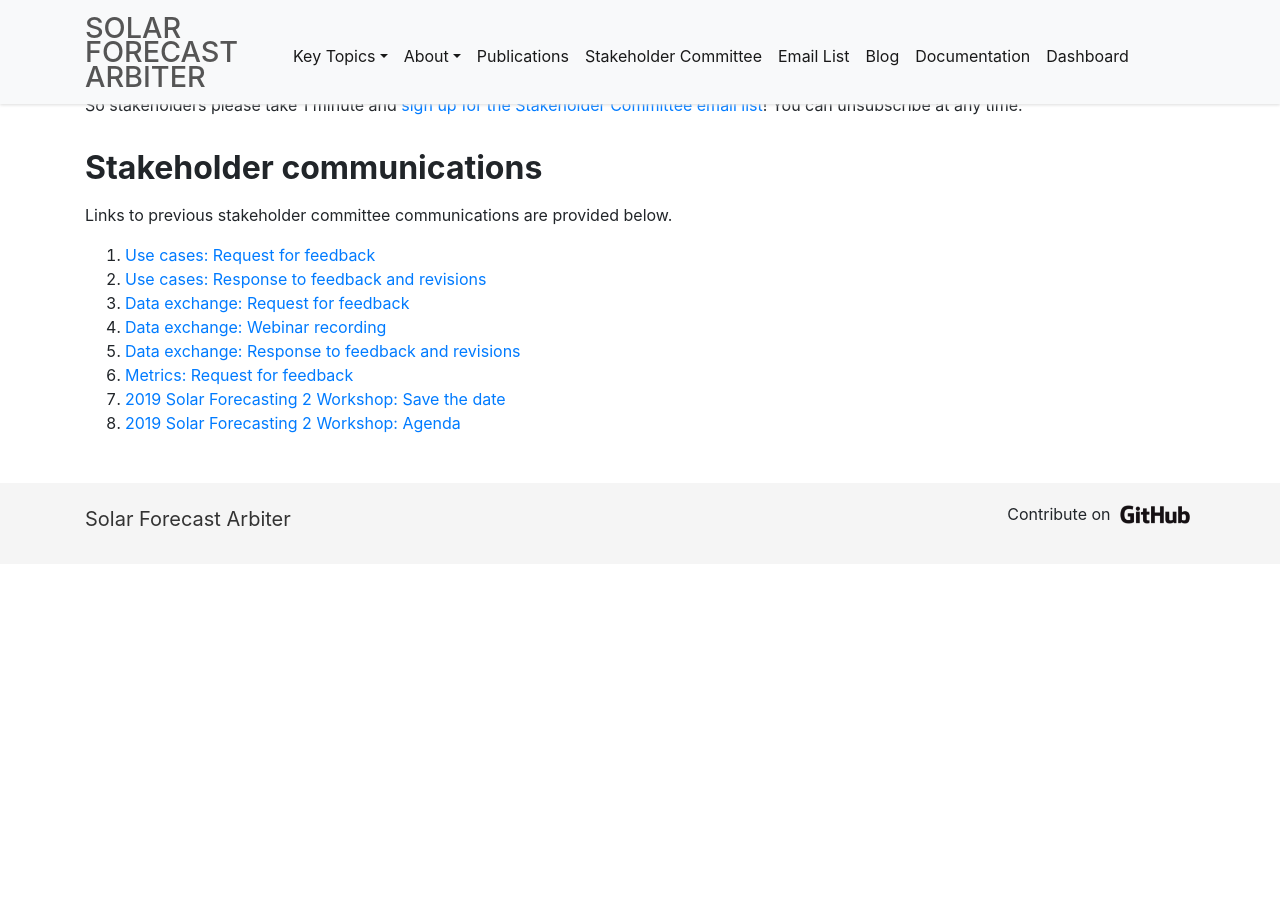
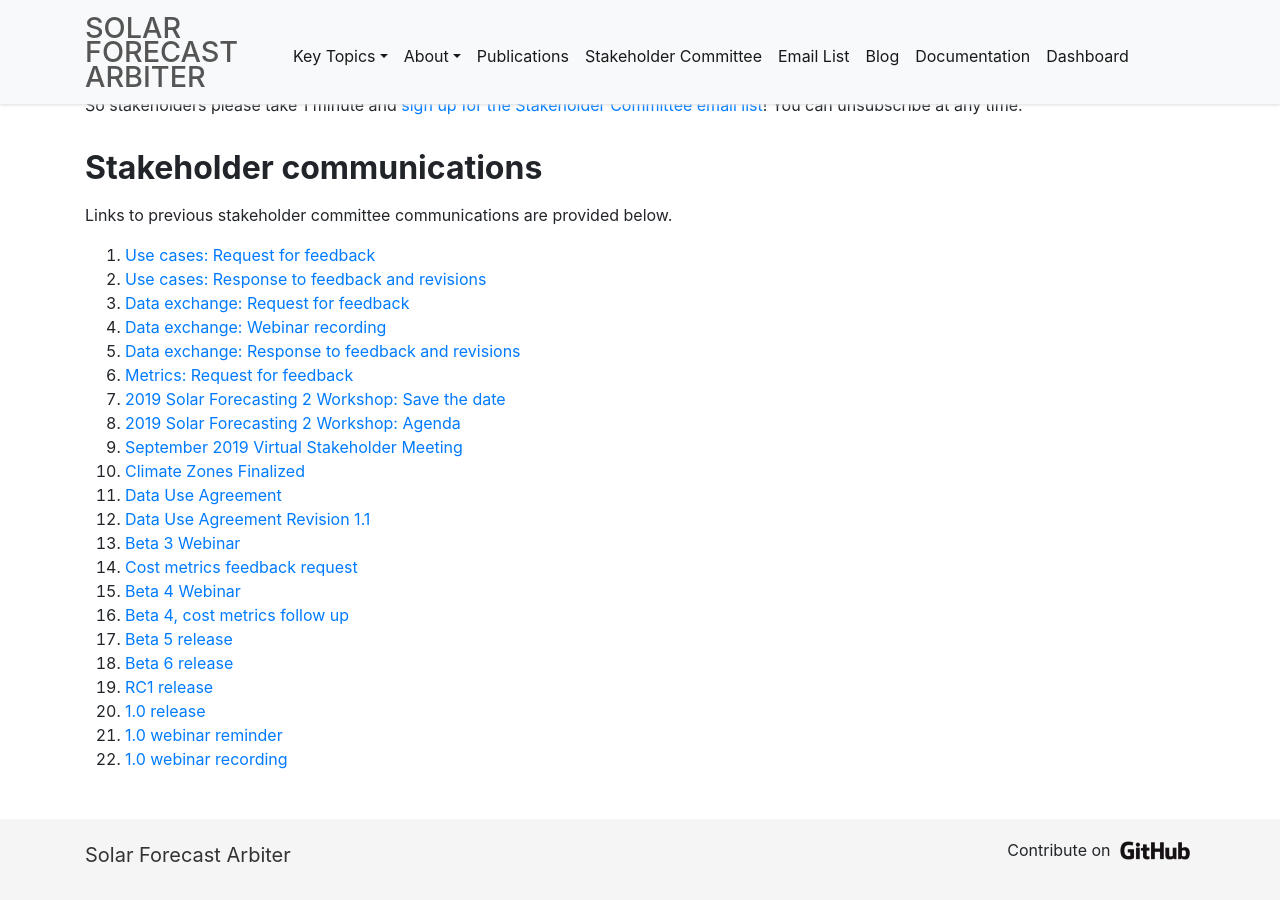
Before and after one commit to SolarArbiter/SolarArbiter.github.io, a Jekyll site: the page built from stakeholdercommittee.md, in a window 1280 px wide and 900 px high, scrolled down 719 px. Built offline with Jekyll 4.4.1, drawn with Linux system fonts in a browser that asks for light colours; before the commit the page ends 1283 px from its top, so only the background shows below that.

Commit message:
missing stakeholder emails

```diff
--- a/stakeholdercommittee.md
+++ b/stakeholdercommittee.md
@@ -42,3 +42,17 @@ Links to previous stakeholder committee communications are provided below.
 1. [Metrics: Request for feedback](https://mailchi.mp/a1d0a5c47c59/forecast-evaluation-metrics)
 1. [2019 Solar Forecasting 2 Workshop: Save the date](https://mailchi.mp/388eaa4867d2/doe-solar-forecasting-2-stakeholder-workshop?e=[UNIQID])
 1. [2019 Solar Forecasting 2 Workshop: Agenda](https://mailchi.mp/8066feed8d91/doe-solar-forecasting-2-stakeholder-workshop-351193?e=[UNIQID])
+1. [September 2019 Virtual Stakeholder Meeting](https://mailchi.mp/44d760ad29d9/save-the-date-september-4-2019-solar-arbiter-sf2-stakeholder-meeting?e=[UNIQID])
+1. [Climate Zones Finalized](https://mailchi.mp/98880942f0d2/solar-arbiter-climate-zones-final-draft?e=[UNIQID])
+1. [Data Use Agreement](https://mailchi.mp/57852fde00f8/solar-forecast-arbiter-data-use-agreement?e=[UNIQID])
+1. [Data Use Agreement Revision 1.1](https://mailchi.mp/73a231835da3/data-use-agreement-revision-11?e=[UNIQID])
+1. [Beta 3 Webinar](https://mailchi.mp/e7c9d4ac21e4/data-use-agreement-revision-476038?e=[UNIQID])
+1. [Cost metrics feedback request](https://mailchi.mp/21d6200a0926/cost-metrics?e=[UNIQID])
+1. [Beta 4 Webinar](https://mailchi.mp/e6282da8c67b/feb-2020-webinar?e=[UNIQID])
+1. [Beta 4, cost metrics follow up](https://mailchi.mp/28f3c0870ad2/feb-2020-webinar-4257097?e=[UNIQID])
+1. [Beta 5 release](https://mailchi.mp/dd8b94148cea/beta5?e=[UNIQID])
+1. [Beta 6 release](https://mailchi.mp/039e4e28e952/beta6?e=[UNIQID])
+1. [RC1 release](https://mailchi.mp/f140bd1dd3a8/rc1?e=[UNIQID])
+1. [1.0 release](https://mailchi.mp/1169f830bb60/10?e=[UNIQID])
+1. [1.0 webinar reminder](https://mailchi.mp/0d81851ea925/10-4528106?e=[UNIQID])
+1. [1.0 webinar recording](https://mailchi.mp/0e764c96e8cb/10-4530126?e=[UNIQID])
```
